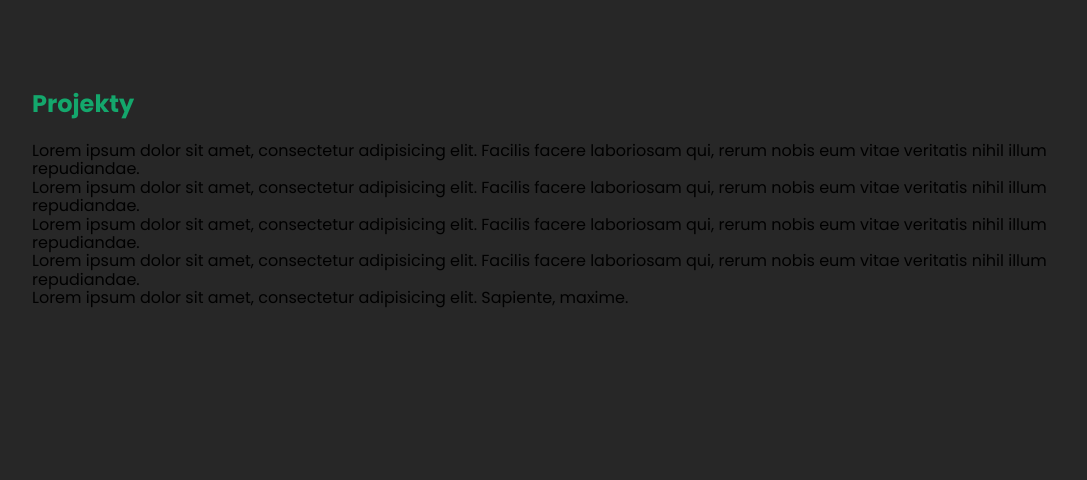
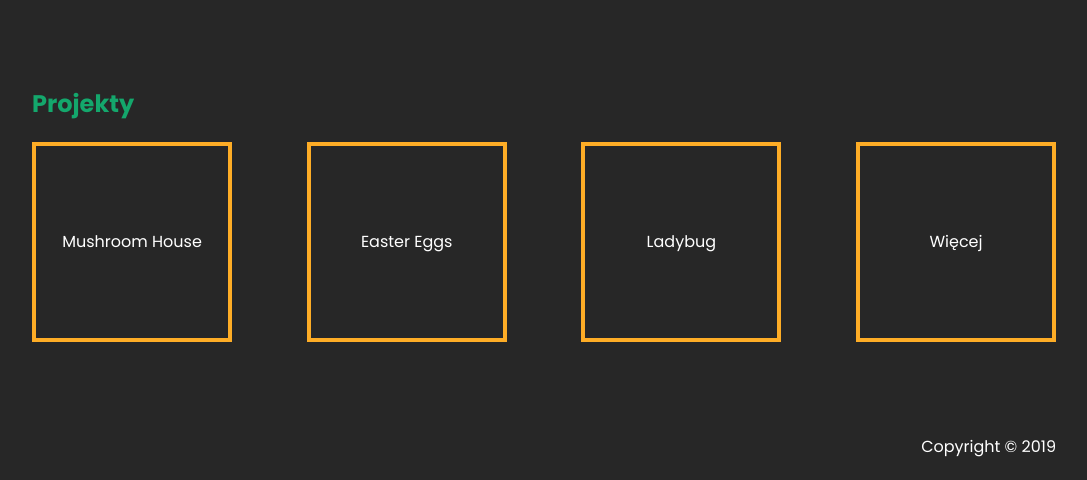
Before and after one commit to sfait/portfolio, a plain HTML site: page index.html in a window 1280 px wide. Shown: the part 754-1234 px from the top of the page, without its empty margins (96-1183 px from the left). Before the commit the page ends 1063 px from the top, so only its background shows below. Drawn offline with nearby package versions, Linux system fonts and the light colour scheme.

Commit message:
Add projects and footer

```diff
--- a/css/style.css
+++ b/css/style.css
@@ -122,7 +122,7 @@ body {
     display: flex;
     flex-direction: row;
     align-items: center;
-    justify-content: center;
+    justify-content: space-between;
 }
 
 .technology {
@@ -136,52 +136,44 @@ body {
     color: var(--eighth-color);
 }
 
-/* main page */
-/* .main-page-wrapper {
-    height: 100vh;
-    text-transform: uppercase;
+/* prpjects */
+.projects {
+    margin-bottom: 4.5rem;
+}
+.projects-box {
     display: flex;
-    flex-direction: column;
+    align-items: center;
+    justify-content: space-between;
+}
+
+.projects-box a {
+    color: var(--base-color);
+    text-decoration: none;
+    text-align: center;
+}
+
+.project {
+    width: 200px;
+    height: 200px;
+    line-height: 1.5;
+    border: 4px solid var(--fifth-color);
+    display: flex;
     align-items: center;
     justify-content: center;
-    text-align: center;
-    animation-name: show;
-    animation-duration: 4s;
-    animation-timing-function: ease-in;
+    transition: color 0.6s, border-color 0.6s;
 }
 
-.main-header {
-    color: var(--fifth-color);
-    font-size: 3.5rem;
-    letter-spacing: 2px;
+.project:hover {
+    color: var(--eighth-color);
+    border-color: var(--eighth-color);
 }
 
-.second-header {
-    width: 80%;
-    margin: 0 0 1.5rem 0;
+/* footer */
+.footer-wrapper {
+    padding: 1.5rem 0;
     color: var(--base-color);
-    font-size: 0.8rem;
-    line-height: 2;
+    text-align: right;
 }
-
-.main-page-list {
-    list-style: none;
-    display: flex;
-    flex-wrap: wrap;
-    align-items: center;
-    justify-content: center;
-}
-
-.main-page-wrapper a {
-    color: var(--sixth-color);
-    text-decoration: none;
-    margin: 2rem 1rem;
-    transition: color 0.6s;
-}
-
-.main-page-wrapper a:hover {
-    color: var(--eighth-color);
-} */
 
 /* animations */
 @-webkit-keyframes show {
--- a/index.html
+++ b/index.html
@@ -82,24 +82,39 @@
         <section class="projects">
             <div class="projects-wrapper wrapper">
                 <h3 class="third-header">Projekty</h3>
-                <div class="projects">
-                    Lorem ipsum dolor sit amet, consectetur adipisicing elit. Facilis facere laboriosam qui, rerum nobis eum vitae veritatis nihil illum repudiandae.
+                <div class="projects-box">
+                    <a href="https://sfait.github.io/mushroom/" target="_blank">
+                        <div class="project">
+                            Mushroom House
+                        </div>
+                    </a>
+                    <a href="https://sfait.github.io/easter-eggs/" target="_blank">
+                        <div class="project">
+                            Easter Eggs
+                        </div>
+                    </a>
+                    <a href="https://sfait.github.io/ladybug/" target="_blank">
+                        <div class="project">
+                            Ladybug
+                        </div>
+                    </a>
+                    <a href="https://github.com/sfait" target="_blank">
+                        <div class="project">
+                            Więcej
+                        </div>
+                    </a>
                 </div>
-                <div class="projects">
-                    Lorem ipsum dolor sit amet, consectetur adipisicing elit. Facilis facere laboriosam qui, rerum nobis eum vitae veritatis nihil illum repudiandae.
-                </div>
-                <div class="projects">
-                    Lorem ipsum dolor sit amet, consectetur adipisicing elit. Facilis facere laboriosam qui, rerum nobis eum vitae veritatis nihil illum repudiandae.
-                </div>
-                <div class="projects">
-                    Lorem ipsum dolor sit amet, consectetur adipisicing elit. Facilis facere laboriosam qui, rerum nobis eum vitae veritatis nihil illum repudiandae.
-                </div>
+                <!-- <a href="#">
+                    <div class="projects">
+                        Więcej
+                    </div>
+                </a> -->
             </div>
         </section>
     </main>
     <footer class="footer">
         <div class="footer-wrapper wrapper">
-            Lorem ipsum dolor sit amet, consectetur adipisicing elit. Sapiente, maxime.
+            Copyright &copy; 2019
         </div>
     </footer>
 
```
